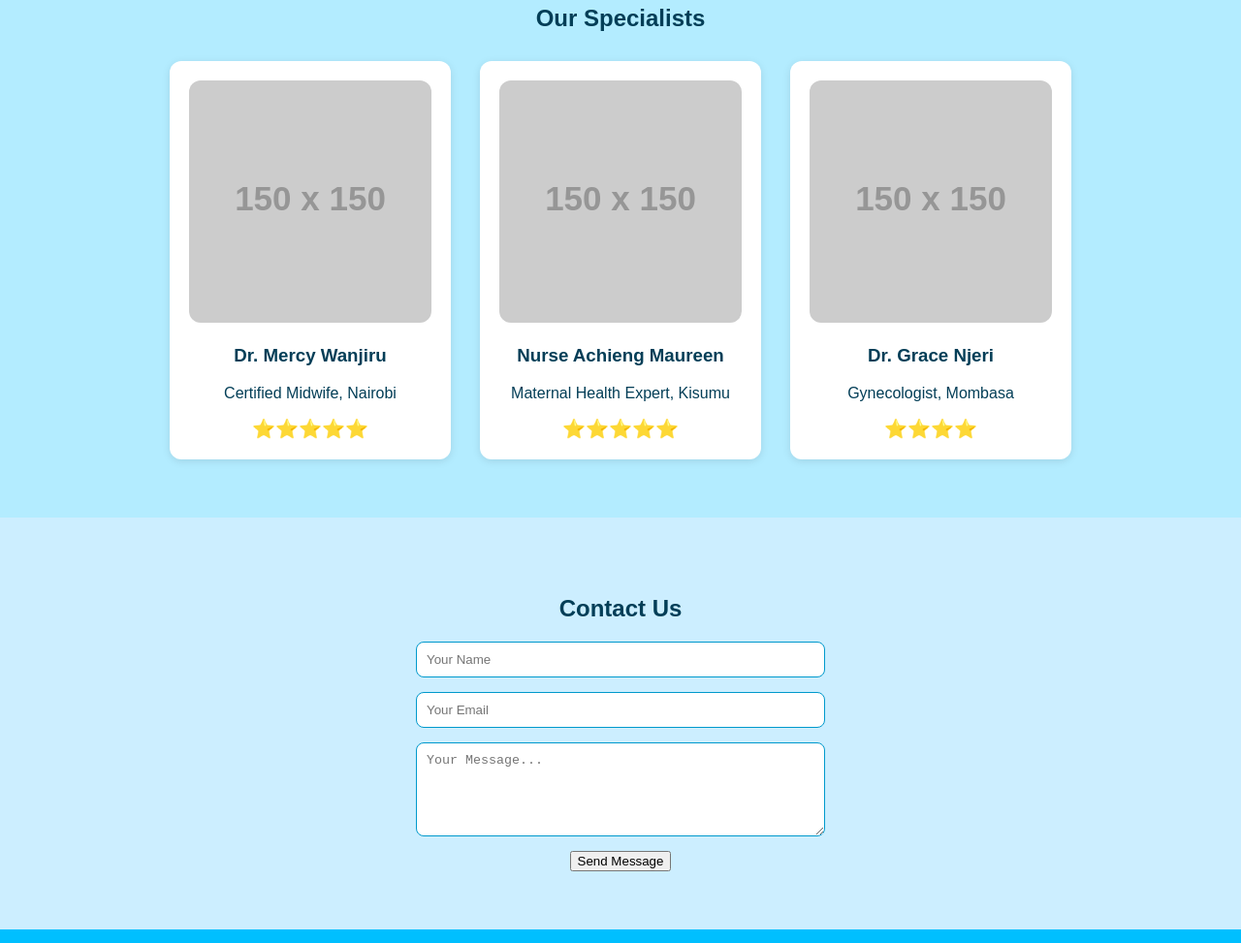
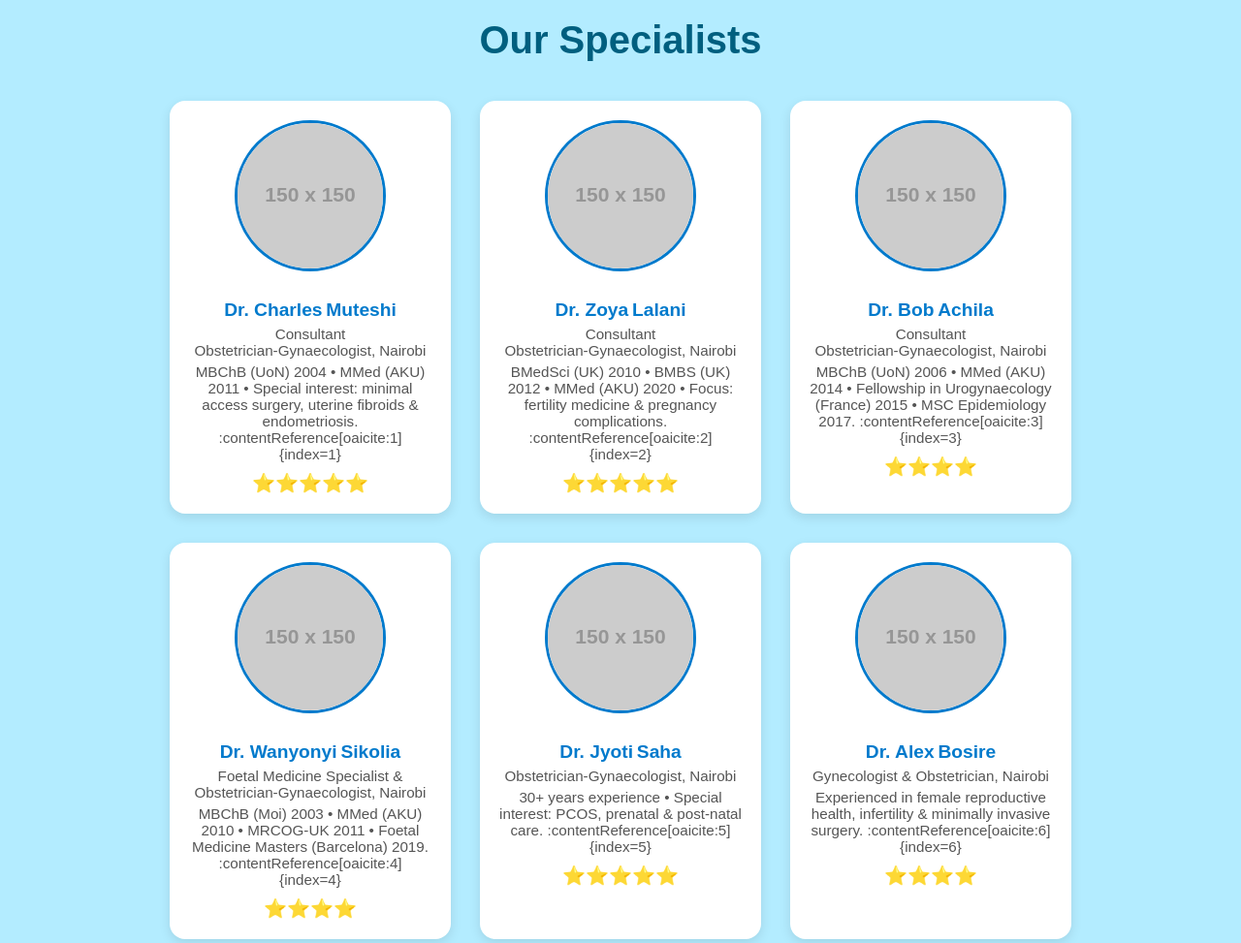
Before and after one commit to 0701246298/Birth_Assist_Frontend, a plain HTML site: page index.html in a window 1280 px wide. Shown: the part 1620-2593 px from the top of the page at 97% size. Drawn offline with Linux system fonts and the light colour scheme; no server answers; placeholder pictures from the web are drawn by us.

Commit message:
Updated Specialists section with rounded images, additional details and improved styling

```diff
--- a/index.html
+++ b/index.html
@@ -109,32 +109,84 @@
 
 
 
-  <!-- Specialists Section -->
  <section class="specialists" id="specialists">
   <h2>Our Specialists</h2>
   <div class="card-container">
+    <!-- Specialist 1 -->
     <div class="card">
-        <img src="https://via.placeholder.com/150" alt="Dr. Mercy">
-        <h3>Dr. Mercy Wanjiru</h3>
-        <p>Certified Midwife, Nairobi</p>
+      <img src="https://via.placeholder.com/150" alt="Dr. Charles Muteshi" />
+      <h3>Dr. Charles Muteshi</h3>
+      <p>Consultant Obstetrician‑Gynaecologist, Nairobi</p>
+      <p>MBChB (UoN) 2004 • MMed (AKU) 2011 • Special interest: minimal access surgery, uterine fibroids & endometriosis. :contentReference[oaicite:1]{index=1}</p>
       <div class="rating">⭐️⭐️⭐️⭐️⭐️</div>
     </div>
 
+    <!-- Specialist 2 -->
     <div class="card">
-        <img src="https://via.placeholder.com/150" alt="Dr. Achieng">
-        <h3>Nurse Achieng Maureen</h3>
-        <p>Maternal Health Expert, Kisumu</p>
+      <img src="https://via.placeholder.com/150" alt="Dr. Zoya Lalani" />
+      <h3>Dr. Zoya Lalani</h3>
+      <p>Consultant Obstetrician‑Gynaecologist, Nairobi</p>
+      <p>BMedSci (UK) 2010 • BMBS (UK) 2012 • MMed (AKU) 2020 • Focus: fertility medicine & pregnancy complications. :contentReference[oaicite:2]{index=2}</p>
       <div class="rating">⭐️⭐️⭐️⭐️⭐️</div>
     </div>
 
+    <!-- Specialist 3 -->
     <div class="card">
-        <img src="https://via.placeholder.com/150" alt="Dr. Njeri">
-        <h3>Dr. Grace Njeri</h3>
-        <p>Gynecologist, Mombasa</p>
+      <img src="https://via.placeholder.com/150" alt="Dr. Bob Achila" />
+      <h3>Dr. Bob Achila</h3>
+      <p>Consultant Obstetrician‑Gynaecologist, Nairobi</p>
+      <p>MBChB (UoN) 2006 • MMed (AKU) 2014 • Fellowship in Urogynaecology (France) 2015 • MSC Epidemiology 2017. :contentReference[oaicite:3]{index=3}</p>
       <div class="rating">⭐️⭐️⭐️⭐️</div>
     </div>
+
+    <!-- Specialist 4 -->
+    <div class="card">
+      <img src="https://via.placeholder.com/150" alt="Dr. Wanyonyi Sikolia" />
+      <h3>Dr. Wanyonyi Sikolia</h3>
+      <p>Foetal Medicine Specialist & Obstetrician‑Gynaecologist, Nairobi</p>
+      <p>MBChB (Moi) 2003 • MMed (AKU) 2010 • MRCOG‑UK 2011 • Foetal Medicine Masters (Barcelona) 2019. :contentReference[oaicite:4]{index=4}</p>
+      <div class="rating">⭐️⭐️⭐️⭐️</div>
+    </div>
+
+    <!-- Specialist 5 -->
+    <div class="card">
+      <img src="https://via.placeholder.com/150" alt="Dr. Jyoti Saha" />
+      <h3>Dr. Jyoti Saha</h3>
+      <p>Obstetrician‑Gynaecologist, Nairobi</p>
+      <p>30+ years experience • Special interest: PCOS, prenatal & post‑natal care. :contentReference[oaicite:5]{index=5}</p>
+      <div class="rating">⭐️⭐️⭐️⭐️⭐️</div>
+    </div>
+
+    <!-- Specialist 6 -->
+    <div class="card">
+      <img src="https://via.placeholder.com/150" alt="Dr. Alex Bosire" />
+      <h3>Dr. Alex Bosire</h3>
+      <p>Gynecologist & Obstetrician, Nairobi</p>
+      <p>Experienced in female reproductive health, infertility & minimally invasive surgery. :contentReference[oaicite:6]{index=6}</p>
+      <div class="rating">⭐️⭐️⭐️⭐️</div>
+    </div>
+
+    <!-- Specialist 7 -->
+    <div class="card">
+      <img src="https://via.placeholder.com/150" alt="Dr. Joyce W. Muthama" />
+      <h3>Dr. Joyce W. Muthama</h3>
+      <p>Obstetrician‑Gynaecologist, Nairobi (Women‑Well Klinic, Roysambu)</p>
+      <p>MBChB • M.Med Obs/Gyn (UoN) • Focus: personalised women’s health & reproductive wellness. :contentReference[oaicite:7]{index=7}</p>
+      <div class="rating">⭐️⭐️⭐️⭐️⭐️</div>
+    </div>
+
+    <!-- Specialist 8 -->
+    <div class="card">
+      <img src="https://via.placeholder.com/150" alt="Dr. Wanjiku Ndungu" />
+      <h3>Dr. Wanjiku Ndungu</h3>
+      <p>Specialist Obstetrician‑Gynaecologist, Upperhill, Nairobi</p>
+      <p>MBChB 1985 • MMed O/G 1992 • Offers comprehensive maternal & child health services including IVF. :contentReference[oaicite:8]{index=8}</p>
+      <div class="rating">⭐️⭐️⭐️⭐️</div>
+    </div>
+
   </div>
 </section>
+
 
   <!-- Contact Section -->
   <section class="contact" id="contact">
--- a/style.css
+++ b/style.css
@@ -165,12 +165,18 @@ button#getStarted {
 button#getStarted:hover {
   background-color: #007acc;
 }
-
 /* Specialists Section */
 .specialists {
   text-align: center;
   padding: 60px 20px;
   background-color: #b3ecff;
+  font-family: Arial, sans-serif;
+}
+
+.specialists h2 {
+  font-size: 2.5rem;
+  margin-bottom: 40px;
+  color: #005f7f;
 }
 
 .card-container {
@@ -182,26 +188,58 @@ button#getStarted:hover {
 }
 
 .card {
-  background-color: white;
-  border-radius: 12px;
-  box-shadow: 0 2px 8px rgba(0,0,0,0.1);
+  background-color: #fff;
+  border-radius: 16px;
+  box-shadow: 0 4px 12px rgba(0,0,0,0.1);
   padding: 20px;
   width: 250px;
-  transition: transform 0.3s;
+  text-align: center;
+  transition: transform 0.3s, box-shadow 0.3s;
 }
 
 .card:hover {
   transform: scale(1.05);
+  box-shadow: 0 8px 20px rgba(0,0,0,0.15);
 }
 
 .card img {
-  width: 100%;
-  border-radius: 12px;
+  width: 150px;
+  height: 150px;
+  object-fit: cover;
+  border-radius: 50%; /* Circular image */
+  margin-bottom: 15px;
+  border: 3px solid #007acc;
+}
+
+.card h3 {
+  margin: 10px 0 5px;
+  font-size: 1.2rem;
+  color: #007acc;
+}
+
+.card p {
+  margin: 5px 0;
+  color: #555;
+  font-size: 0.95rem;
 }
 
 .rating {
-  color: #007acc;
+  color: #f39c12;
   font-size: 1.2rem;
+  margin-top: 10px;
+}
+
+/* Responsive adjustments */
+@media screen and (max-width: 900px) {
+  .card {
+    width: 45%; /* 2 cards per row */
+  }
+}
+
+@media screen and (max-width: 600px) {
+  .card {
+    width: 100%; /* 1 card per row */
+  }
 }
 
 /* Contact Section */
```
Lines whose indentation alone changed are shown as unchanged.
